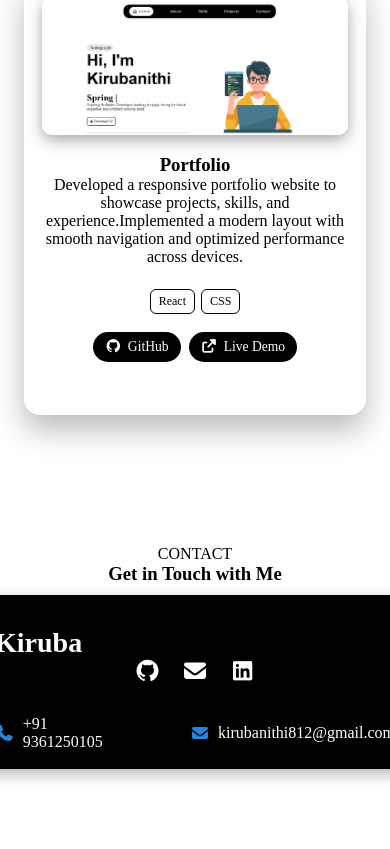
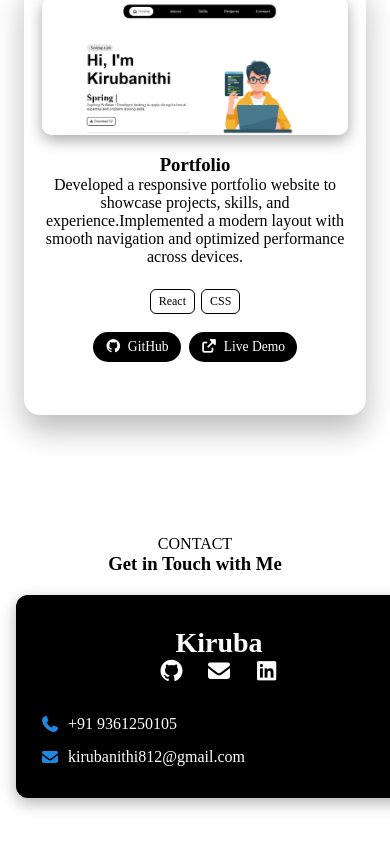
Before and after one commit to kirubanithi08/MyPortfolio, a React (Vite) app: page / in a window 390 px wide. Shown: the part 4028-4877 px from the top of the page. Built offline with nearby package versions, Linux system fonts and the light colour scheme; a web font is replaced by a local one.

Commit message:
Refactor Contact.css for improved styling and responsiveness

```diff
--- a/src/components/Contact.css
+++ b/src/components/Contact.css
@@ -6,21 +6,27 @@
 }
 
 
-.contact-content {
+/* .contact-content {
   padding: 4rem 2rem;
   max-width: 900px;
   margin: 20px auto;
+  background: #000;
+  color: #fff;
+  border-radius: 15px;
+  width: 800px;
+  height: 100px;
+  box-shadow: 0 5px 15px rgba(0, 0, 0, 0.3);
+} */
 
 
-  /* background: #091012; */
+.contact-content {
+  padding: 4rem 2rem;
+  max-width: 800px;
+  width: 100%;
+  margin: 20px auto;
   background: #000;
   color: #fff;
-  /* margin: 20px; */
   border-radius: 15px;
-
-  width: 800px;
-  height: 100px;
-
   box-shadow: 0 5px 15px rgba(0, 0, 0, 0.3);
 }
 
@@ -80,7 +86,7 @@
 
 
 
-@media (max-width: 768px) {
+/* @media (max-width: 768px) {
 
   .contact {
     margin: 90px 1.5rem;
@@ -93,7 +99,31 @@
     border-radius: 12px;
     width: 400px;
     height: 110px;
+  } */
+
+@media (max-width: 768px) {
+
+  .contact {
+    margin: 60px 1rem;
+    padding: 30px 0;
   }
+
+  .contact-content {
+    padding: 2rem 1.5rem;
+    border-radius: 12px;
+  }
+
+  .bottom-row {
+    flex-direction: column;
+    gap: 15px;
+    text-align: center;
+  }
+
+  .contact-name {
+    text-align: center;
+  }
+}
+
 
 
 }
```
